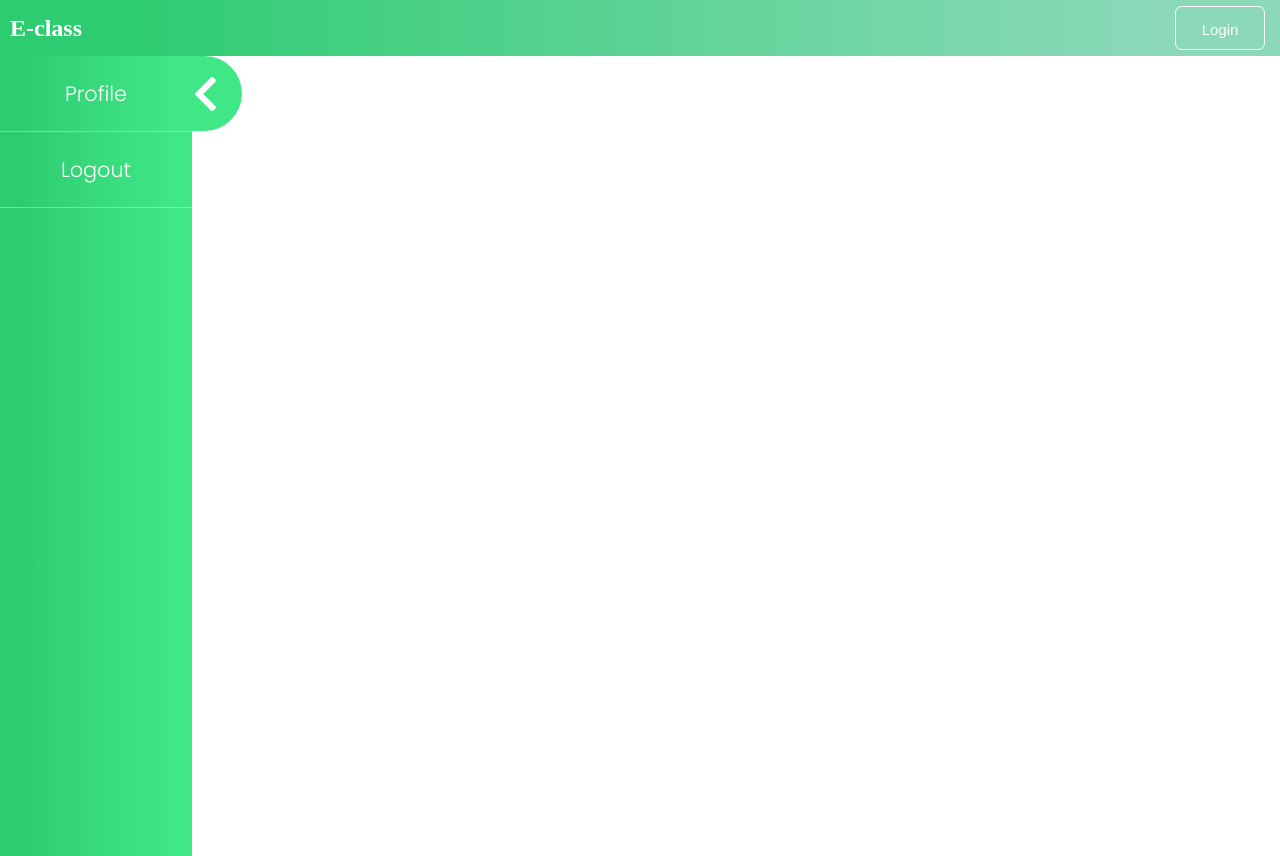
After one commit to chirayurathi/E-class, a Django app: template learnerApp/templates/learnerApp/dashboardTemplate.html in a window 1280 px wide. The commit adds this page. Run offline with Django 3.2, Linux system fonts and the light colour scheme; the template is opened without the code that fills it, so the values that code supplies are empty; some web fonts are replaced.

Commit message:
sideNav added

```diff
--- a/eclass/settings.py
+++ b/eclass/settings.py
@@ -123,3 +123,7 @@ STATIC_URL = '/static/'
 STATICFILES_DIRS = [
     os.path.join(BASE_DIR, "static"),
 ]
+
+MEDIA_URL = '/media/'
+
+MEDIA_ROOT = os.path.join(BASE_DIR, "media")
--- a/learnerApp/models.py
+++ b/learnerApp/models.py
@@ -40,6 +40,7 @@ class CustomUser(AbstractBaseUser):
     last_login = models.DateTimeField(verbose_name='last login', auto_now=True)
     is_active = models.BooleanField(default=True)
     is_superuser = models.BooleanField(default=False)
+    user_image = models.ImageField(upload_to='profile_images',null=True,blank=True)
 
 
     USERNAME_FIELD = 'user_email'
@@ -57,6 +58,11 @@ class CustomUser(AbstractBaseUser):
 	# Does this user have permission to view this app? (ALWAYS YES FOR SIMPLICITY)
     def has_module_perms(self, app_label):
         return True
+class Admin(models.Model):
+    user = models.OneToOneField('CustomUser',primary_key=True,on_delete=models.CASCADE)
+    first_name = models.CharField(max_length=75)
+    last_name = models.CharField(max_length=75)
+    admin_number = models.PositiveIntegerField(blank=True)
 
 class Student(models.Model):
     user = models.OneToOneField('CustomUser',primary_key=True,on_delete=models.CASCADE)
--- /dev/null
+++ b/learnerApp/static/learnerApp/css/dashboardTemplate.css
@@ -0,0 +1,96 @@
+.sideNav{
+    position: fixed;
+    left: 0;
+    height: 100%;
+    width: 15%;
+    top: 0;
+    background: -webkit-linear-gradient(.25turn, #2ecc71 10%, #40e786 90%);
+    background: -moz-linear-gradient(.25turn, #2ecc71 10%, #40e786   90%);
+    background: -ms-linear-gradient(.25turn, #2ecc71 10%, #40e786   90%);
+    background: -o-linear-gradient(.25turn, #2ecc71 10%, #40e786   90%);
+    background: linear-gradient(.25turn, #2ecc71 10%, #40e786   90%);
+    z-index: 90;
+    transform: translateX(-100%);
+    transition: 0.5s;
+}
+.sideNav button{
+    position: absolute;
+    top:7vh;
+    right: 0;
+    transform: translateX(50%);
+    width: 100px;
+    height: 75px;
+    background-color: #40e786;
+    border: none;
+    border-radius: 50px;
+    z-index:-20;
+    outline: none;
+    transition: 0.5s;
+    box-sizing: border-box;
+    padding-left: 17%;
+}
+.sideNav button i{
+    color: white;
+    font-size: 3em;
+    transition: 0.5s;
+}
+.sideNav button:hover{
+    width: 120px;
+    padding-left: 25%;
+}
+.sideNav.activeNav{
+    transform: translateX(0px);
+}
+.sideNav.activeNav button i{
+    transform: rotateZ(180deg);
+}
+.sideNav ul{
+    width: 100%;
+    height: 100%;
+    margin-top: 7vh;
+    padding: 0;
+    margin-left: 0;
+    background: -webkit-linear-gradient(.25turn, #2ecc71 10%, #40e786 90%);
+    background: -moz-linear-gradient(.25turn, #2ecc71 10%, #40e786   90%);
+    background: -ms-linear-gradient(.25turn, #2ecc71 10%, #40e786   90%);
+    background: -o-linear-gradient(.25turn, #2ecc71 10%, #40e786   90%);
+    background: linear-gradient(.25turn, #2ecc71 10%, #40e786   90%);
+    display: flex;
+    flex-direction: column;
+    align-items: center;
+}
+.sideNav ul li{
+    list-style: none;
+    margin: 0;
+    padding: 0;
+    width: 100%;
+    height: 75px;
+    line-height: 75px;
+    text-align: center;
+    font-family: 'Poppins',sans-serif;
+    font-size: 1.3em;
+    color: white;
+    border-bottom: 1px solid rgba(255, 255, 255, 0.322);
+    cursor: pointer;
+    transition: 0.5s;
+}
+.sideNav ul li a{
+    width: 100%;
+    height: 100%;
+    display: block;
+}
+.sideNav ul li:hover{
+    background-color:#40e786 ;
+}
+.dashboard{
+    width: 100%;
+    height: 100%;
+    padding:60px 10%;
+    box-sizing: border-box;
+    padding-top: 60px;
+    transition: 0.5s;
+}
+.dashboard.activeNav{
+    width: 90%;
+    margin-left: 10%;
+}
--- /dev/null
+++ b/learnerApp/static/learnerApp/js/dashboardTemplate.js
@@ -0,0 +1,5 @@
+let button = document.querySelector('.sideNav button');
+button.onclick = ()=>{
+    document.getElementsByClassName('sideNav')[0].classList.toggle('activeNav')
+    document.getElementsByClassName('dashboard')[0].classList.toggle('activeNav')
+}
--- a/learnerApp/static/learnerApp/js/login.js
+++ b/learnerApp/static/learnerApp/js/login.js
@@ -10,7 +10,11 @@ document.getElementById("login-button").onclick = (e)=>{
         let csrftoken = cookie.value
         xhr.addEventListener("readystatechange",()=>{
             if(xhr.readyState===4){
-                console.log(xhr.responseText)
+                let response = JSON.parse(xhr.responseText)
+                console.log(response.message)
+                if(response.message === "success"){
+                    window.location.href = window.location.origin + '/dashboard'
+                }
             }
         })
         xhr.open("POST","http://127.0.0.1:8000/login/")
--- a/learnerApp/templates/learnerApp/base.html
+++ b/learnerApp/templates/learnerApp/base.html
@@ -8,15 +8,23 @@
     <link rel="preconnect" href="https://fonts.gstatic.com">
     <link href="https://fonts.googleapis.com/css2?family=Kiwi+Maru&family=Poppins:wght@300&display=swap" rel="stylesheet">
     <link rel="stylesheet" href="{% static 'learnerApp/css/base.css' %}">
+    <link rel="stylesheet" href="https://cdnjs.cloudflare.com/ajax/libs/font-awesome/5.15.3/css/all.min.css" integrity="sha512-iBBXm8fW90+nuLcSKlbmrPcLa0OT92xO1BIsZ+ywDWZCvqsWgccV3gFoRBv0z+8dLJgyAHIhR35VZc2oM/gI1w==" crossorigin="anonymous" />
     {% block css %}{% endblock %}
     <title>E-Class || {% block title %}{% endblock %}</title>
 </head>
 <body>
     <nav>
         <h1><a href="{% url 'home' %}">E-class</a></h1>
-        <div class="buttons">
-            <button><a href="{% url 'login' %}">Login</a></button>
+        {% if user.is_authenticated %}
+        <div class="user">
+            <div class="username">{{ user }}</div>
+            <!-- <a href="{% url 'logout' %}" class="logout">Logout</a>     -->
         </div>
+        {% else %}
+            <div class="buttons">
+                <button><a href="{% url 'login' %}">Login</a></button>
+            </div>
+        {% endif %}
     </nav>
     <div class="container">
         {% block content %}{% endblock %}
--- /dev/null
+++ b/learnerApp/templates/learnerApp/dashboardTemplate.html
@@ -0,0 +1,20 @@
+{% extends "learnerApp/base.html" %}
+{% load static %}
+{% block css %} <link rel="stylesheet" href="{% static 'learnerApp/css/dashboardTemplate.css' %}">
+{% block incss %}{% endblock %}
+{% endblock %}
+{% block title %} Dashboard {% endblock %}
+{% block content %}
+    <div class="sideNav activeNav">
+        <button><i class="fas fa-chevron-right"></i></button>
+        <ul>
+            <li><a>Profile</a></li>
+            {% block linkList %}{% endblock %}
+            <li><a href="{% url 'logout' %}">Logout</a></li>
+        </ul>
+    </div>
+    <div class="dashboard activeNav">
+        {% block dashboard %}{% endblock %}
+        <script src="{% static 'learnerApp/js/dashboardTemplate.js' %}"></script>
+    </div>
+{% endblock %}
--- a/learnerApp/templates/learnerApp/facultyDashboard.html
+++ b/learnerApp/templates/learnerApp/facultyDashboard.html
@@ -0,0 +1,6 @@
+{% extends "learnerApp/dashboardTemplate.html" %}
+{% load static %}
+{% block css %} <link rel="stylesheet" href="{% static 'learnerApp/css/adminDashboard.css' %}"> {% endblock %}
+{% block dashboard %}
+    <h1>Admin Dashbord user: {{ user }}</h1>
+{% endblock %}
--- a/learnerApp/templates/learnerApp/instituteDashboard.html
+++ b/learnerApp/templates/learnerApp/instituteDashboard.html
@@ -0,0 +1,6 @@
+{% extends "learnerApp/dashboardTemplate.html" %}
+{% load static %}
+{% block css %} <link rel="stylesheet" href="{% static 'learnerApp/css/adminDashboard.css' %}"> {% endblock %}
+{% block dashboard %}
+    <h1>Admin Dashbord user: {{ user }}</h1>
+{% endblock %}
--- a/learnerApp/templates/learnerApp/studentDashboard.html
+++ b/learnerApp/templates/learnerApp/studentDashboard.html
@@ -0,0 +1,6 @@
+{% extends "learnerApp/dashboardTemplate.html" %}
+{% load static %}
+{% block css %} <link rel="stylesheet" href="{% static 'learnerApp/css/adminDashboard.css' %}"> {% endblock %}
+{% block dashboard %}
+    <h1>Admin Dashbord user: {{ user }}</h1>
+{% endblock %}
--- a/learnerApp/urls.py
+++ b/learnerApp/urls.py
@@ -1,7 +1,10 @@
 from django.urls import path,include
+from django.conf import settings
+from django.conf.urls.static import static
 from . import views
 urlpatterns = [
     path('',views.home, name="home"),
     path('login/',views.login, name="login"),
-    path('dashboard/',views.dashboard, name="dashboard")
-]
+    path('dashboard/',views.dashboard, name="dashboard"),
+    path('logout/',views.logout, name="logout"),
+] + static(settings.MEDIA_URL, document_root=settings.MEDIA_ROOT)
--- a/requirements.txt
+++ b/requirements.txt
@@ -1,4 +1,5 @@
 asgiref==3.3.1
 Django==3.1.7
+Pillow==8.2.0
 pytz==2021.1
 sqlparse==0.4.1
```
Also changed, not shown: learnerApp/templates/learnerApp/adminDashboard.html (+7 -0 lines), learnerApp/views.py (+40 -7 lines), db.sqlite3, learnerApp/migrations/0002_admin.py (added), learnerApp/static/learnerApp/css/adminDashboard.css (added).
